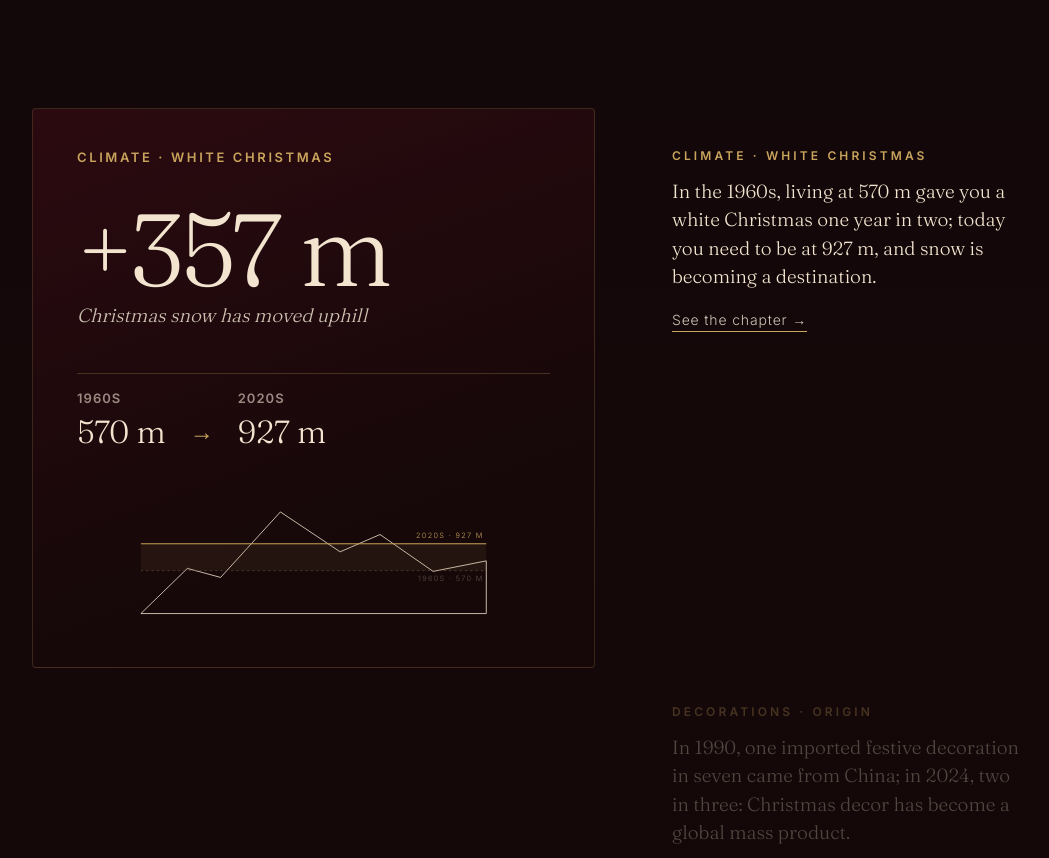
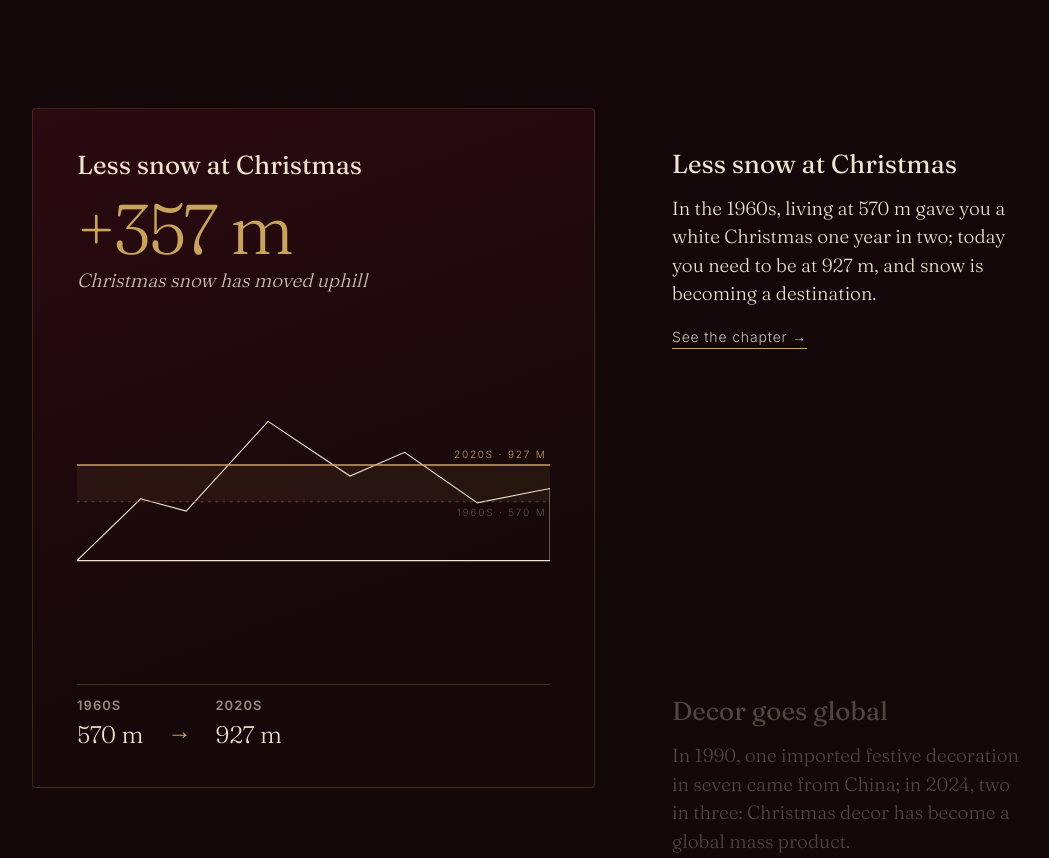
Before and after one commit to StellaM3/snow-not-included, a website built with Vite: page index.html in a window 1280 px wide. Shown: the part 4133-4991 px from the top of the page, without its empty margins (32-1081 px from the left). Built offline with nearby package versions, Linux system fonts and the light colour scheme.

Commit message:
Scrollytelling : schéma en principal, titres de tendance
Co-Authored-By: Claude Opus 5.5 <noreply@anthropic.com>
Claude-Session: https://claude.ai/code/session_01QB56uT95M3EbURY2XDpeat

```diff
--- a/src/homeTexts.js
+++ b/src/homeTexts.js
@@ -35,7 +35,7 @@ export const HOME = {
     "steps": [
       {
         "ch": "neige",
-        "theme": "Climat · le Noël blanc",
+        "theme": "Moins de neige à Noël",
         "a": "570 m",
         "ay": "années 1960",
         "b": "927 m",
@@ -51,7 +51,7 @@ export const HOME = {
       },
       {
         "ch": "voyage",
-        "theme": "Décoration · l'origine",
+        "theme": "Une déco mondialisée",
         "a": "14 %",
         "ay": "1990",
         "b": "65 %",
@@ -67,7 +67,7 @@ export const HOME = {
       },
       {
         "ch": "import",
-        "theme": "Alimentation · le fromage",
+        "theme": "Le fromage s'importe",
         "a": "26 000 t",
         "ay": "1990",
         "b": "79 000 t",
@@ -83,7 +83,7 @@ export const HOME = {
       },
       {
         "ch": "commerce",
-        "theme": "Réveillon · les bulles",
+        "theme": "Le prosecco détrône le champagne",
         "a": "4 %",
         "ay": "1990",
         "b": "64 %",
@@ -99,7 +99,7 @@ export const HOME = {
       },
       {
         "ch": "commerce",
-        "theme": "Cadeaux · le livre",
+        "theme": "Le livre décroche",
         "a": "56 %",
         "ay": "2014",
         "b": "30 %",
@@ -115,7 +115,7 @@ export const HOME = {
       },
       {
         "ch": "traditions",
-        "theme": "Société · la religion",
+        "theme": "Noël se sécularise",
         "a": "1 %",
         "ay": "1970",
         "b": "36 %",
@@ -131,7 +131,7 @@ export const HOME = {
       },
       {
         "ch": "traditions",
-        "theme": "Culture · la musique",
+        "theme": "La nostalgie en playlist",
         "a": "0",
         "ay": "1990",
         "b": "26",
@@ -645,7 +645,7 @@ export const HOME = {
     "steps": [
       {
         "ch": "neige",
-        "theme": "Climate · white Christmas",
+        "theme": "Less snow at Christmas",
         "a": "570 m",
         "ay": "1960s",
         "b": "927 m",
@@ -661,7 +661,7 @@ export const HOME = {
       },
       {
         "ch": "voyage",
-        "theme": "Decorations · origin",
+        "theme": "Decor goes global",
         "a": "14%",
         "ay": "1990",
         "b": "65%",
@@ -677,7 +677,7 @@ export const HOME = {
       },
       {
         "ch": "import",
-        "theme": "Food · cheese",
+        "theme": "Cheese is imported",
         "a": "26,000 t",
         "ay": "1990",
         "b": "79,000 t",
@@ -693,7 +693,7 @@ export const HOME = {
       },
       {
         "ch": "commerce",
-        "theme": "Festive table · sparkling wine",
+        "theme": "Prosecco overtakes champagne",
         "a": "4%",
         "ay": "1990",
         "b": "64%",
@@ -709,7 +709,7 @@ export const HOME = {
       },
       {
         "ch": "commerce",
-        "theme": "Gifts · books",
+        "theme": "Books fall away",
         "a": "56%",
         "ay": "2014",
         "b": "30%",
@@ -725,7 +725,7 @@ export const HOME = {
       },
       {
         "ch": "traditions",
-        "theme": "Society · religion",
+        "theme": "Christmas turns secular",
         "a": "1%",
         "ay": "1970",
         "b": "36%",
@@ -741,7 +741,7 @@ export const HOME = {
       },
       {
         "ch": "traditions",
-        "theme": "Culture · music",
+        "theme": "Nostalgia on repeat",
         "a": "0",
         "ay": "1990",
         "b": "26",
--- a/src/style.css
+++ b/src/style.css
@@ -1444,3 +1444,22 @@ body:not(.is-home) .topbar { padding-left: clamp(24px, 6vw, 120px) !important; p
 .sv-pair i { font-style: normal; color: var(--gold); font-size: 24px; padding-bottom: 2px; }
 .st-text { font-size: 19px; line-height: 1.5; }
 @media (max-width: 760px) { .sv-delta b { font-size: 64px; } .sv-pair b { font-size: 26px; } .st-text { font-size: 16px; } }
+
+/* v29 — le schéma redevient l'élément principal */
+.scrolly-vis { height: min(680px, calc(100vh - 120px)) !important; top: 96px !important; }
+.sv { gap: 16px !important; padding: 40px 44px !important; }
+.sv-theme { font-family: var(--serif) !important; font-size: 26px !important; letter-spacing: 0 !important; text-transform: none !important; color: var(--ivory) !important; font-weight: 400; margin: 0; }
+.st-theme { font-family: var(--serif); font-size: 26px !important; letter-spacing: 0 !important; text-transform: none !important; font-weight: 400 !important; color: var(--ivory) !important; }
+.sv-delta { flex-direction: row !important; align-items: baseline; flex-wrap: wrap; gap: 8px 16px !important; margin: 0 !important; }
+.sv-delta b { font-size: clamp(56px, 5.5vw, 84px) !important; color: var(--gold) !important; }
+.sv-chart { flex: 1 1 auto; min-height: 180px; display: flex; align-items: center; justify-content: center; }
+.sv-chart .sv-viz { width: 100%; height: 100%; max-height: 100%; margin: 0 !important; }
+.sv-pair { margin: 0 !important; padding-top: 12px !important; }
+.sv-pair b { font-size: 24px !important; }
+@media (max-width: 1060px) {
+  .st-viz { height: auto !important; }
+  .st-viz .sv { position: relative !important; inset: auto; padding: 24px 20px !important; }
+  .st-viz .sv-chart { min-height: 200px; }
+  .sv-theme { font-size: 22px !important; }
+  .sv-delta b { font-size: 56px !important; }
+}
--- a/src/views/home-view.js
+++ b/src/views/home-view.js
@@ -65,8 +65,8 @@ function stepVisual(s, i, active) {
   return `<div class="sv ${i === active ? 'on' : ''}" data-sv="${i}" aria-hidden="${i !== active}">
     <p class="sv-theme">${s.theme}</p>
     <div class="sv-delta"><b>${s.delta}</b><span>${s.deltaK}</span></div>
+    <div class="sv-chart">${stepViz(i, s)}</div>
     <div class="sv-pair"><div><small>${s.ay}</small><b>${s.a}</b></div><i aria-hidden="true">→</i><div><small>${s.by}</small><b>${s.b}</b></div></div>
-    ${stepViz(i, s)}
   </div>`
 }
 
```
